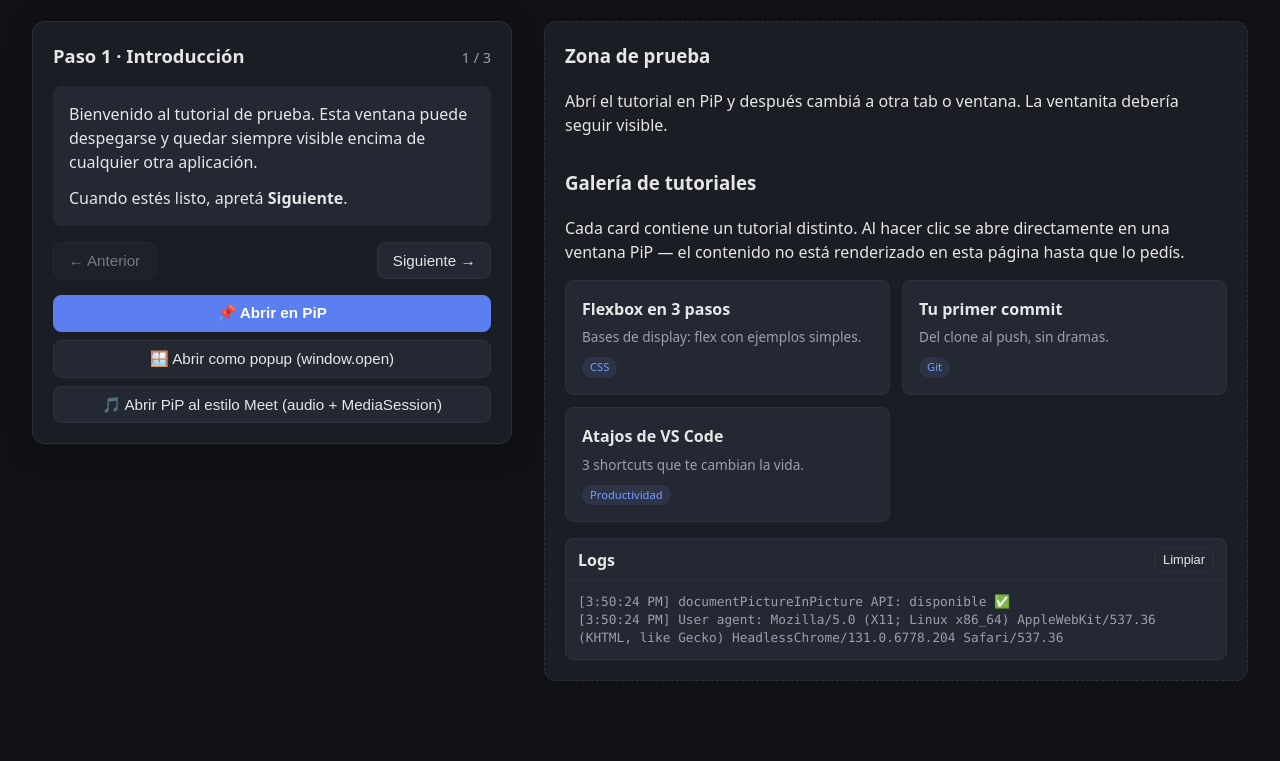
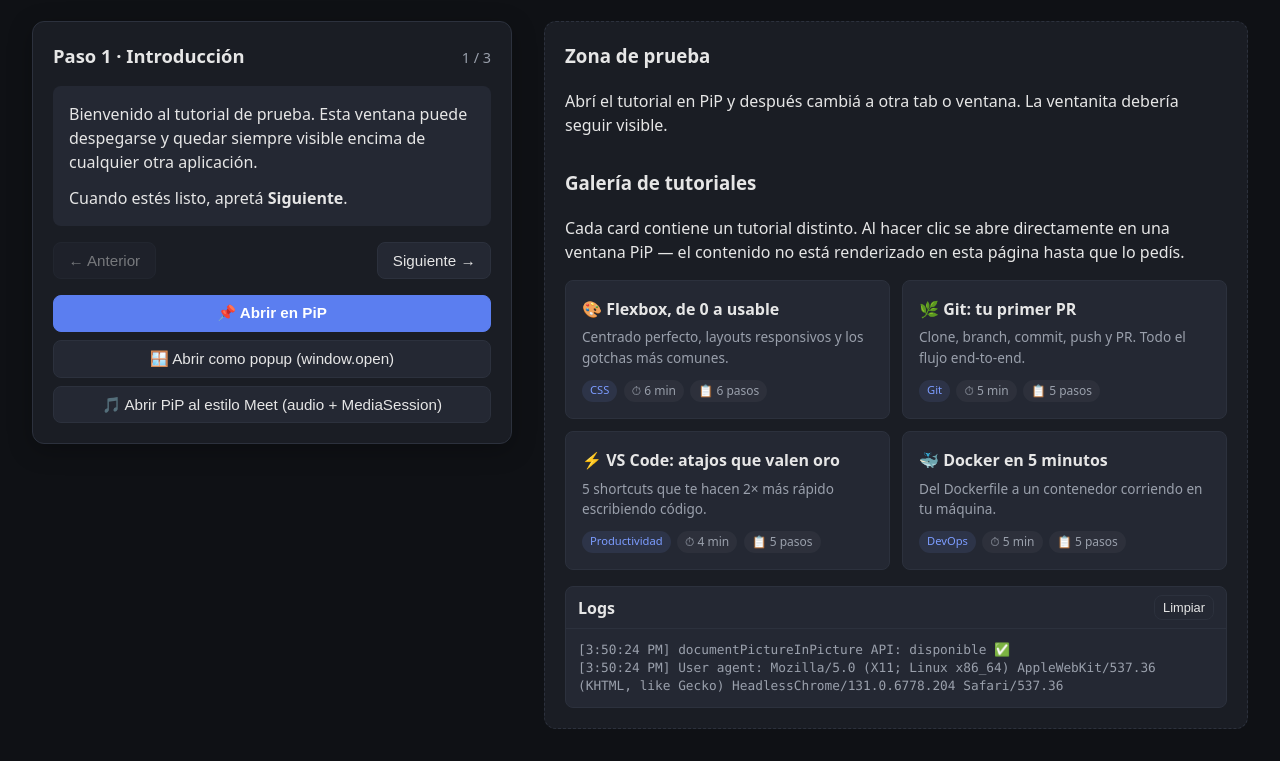
Before and after one commit to zapaiamarce/pip-poc, a website built with Vite: page index.html in a window 1280 px wide. Shown: the part 101-862 px from the top of the page. Before the commit the page ends 814 px from the top, so only its background shows below. Built offline with nearby package versions, Linux system fonts and the light colour scheme.

Commit message:
feat: tutorials.json + swap content on open window
- Move tutorials data to src/tutorials.json (id, title, blurb, badge,
  duration, steps per entry) imported by main.js
- Richer cards with duration + step count + blurb
- Fix: clicking a card while the PiP is already open now SWAPS the
  content instead of being ignored
- Richer tutorial content for CSS/Git/VS Code + new Docker tutorial

Co-Authored-By: Claude Opus 4.7 (1M context) <noreply@anthropic.com>

```diff
--- a/src/main.js
+++ b/src/main.js
@@ -1,84 +1,10 @@
 // --- Catálogo de tutoriales ------------------------------------------------
-// Cada tutorial es data pura. La vista se construye al vuelo cuando el usuario
-// hace clic en una card. Ningún DOM se renderiza hasta ese momento.
-const tutorials = {
-  default: {
-    title: "Tutorial de ejemplo",
-    steps: [
-      {
-        title: "Paso 1 · Introducción",
-        html: `<p>Bienvenido al tutorial de prueba. Esta ventana puede despegarse y quedar siempre visible encima de cualquier otra aplicación.</p><p>Cuando estés listo, apretá <strong>Siguiente</strong>.</p>`,
-      },
-      {
-        title: "Paso 2 · Desarrollo",
-        html: `<p>Ahora cambiá a otra tab o ventana. La ventanita flotante debería seguirte y mantenerse encima.</p><p>Probá redimensionarla, moverla, y usar los botones de Anterior / Siguiente desde adentro.</p>`,
-      },
-      {
-        title: "Paso 3 · Conclusión",
-        html: `<p>Eso es todo. Cerrá la ventanita (o volvé a la tab original) y el tutorial va a volver a su lugar.</p><p>✅ POC funcionando.</p>`,
-      },
-    ],
-  },
-  css: {
-    title: "Flexbox en 3 pasos",
-    blurb: "Bases de display: flex con ejemplos simples.",
-    badge: "CSS",
-    steps: [
-      {
-        title: "Paso 1 · display: flex",
-        html: `<p>Aplicá <code>display: flex</code> al contenedor padre. Sus hijos se alinean en fila por defecto.</p><pre>.container { display: flex; }</pre>`,
-      },
-      {
-        title: "Paso 2 · justify-content",
-        html: `<p>Controla la distribución horizontal:</p><ul><li><code>flex-start</code> (default)</li><li><code>center</code></li><li><code>space-between</code></li><li><code>space-around</code></li></ul>`,
-      },
-      {
-        title: "Paso 3 · align-items",
-        html: `<p>Controla la alineación vertical. <code>center</code> centra todos los hijos en el eje cruzado.</p><p>✅ Eso es todo para empezar con flex.</p>`,
-      },
-    ],
-  },
-  git: {
-    title: "Tu primer commit",
-    blurb: "Del clone al push, sin dramas.",
-    badge: "Git",
-    steps: [
-      {
-        title: "Paso 1 · Clone",
-        html: `<p>Copiá el repo localmente:</p><pre>git clone &lt;url&gt;
-cd &lt;repo&gt;</pre>`,
-      },
-      {
-        title: "Paso 2 · Cambios + commit",
-        html: `<p>Editá archivos, después:</p><pre>git add .
-git commit -m "mi cambio"</pre>`,
-      },
-      {
-        title: "Paso 3 · Push",
-        html: `<p>Subilo al remoto:</p><pre>git push</pre><p>✅ Listo, tu cambio está en el origen.</p>`,
-      },
-    ],
-  },
-  shortcuts: {
-    title: "Atajos de VS Code",
-    blurb: "3 shortcuts que te cambian la vida.",
-    badge: "Productividad",
-    steps: [
-      {
-        title: "Paso 1 · Cmd+P",
-        html: `<p><strong>Cmd+P</strong> (Ctrl+P en Windows/Linux): buscar archivo por nombre. Rápido y fuzzy.</p>`,
-      },
-      {
-        title: "Paso 2 · Cmd+Shift+P",
-        html: `<p><strong>Cmd+Shift+P</strong>: paleta de comandos. Desde acá llegás a <em>cualquier</em> feature del editor sin recordar dónde está en los menús.</p>`,
-      },
-      {
-        title: "Paso 3 · Cmd+D",
-        html: `<p><strong>Cmd+D</strong>: selecciona la próxima ocurrencia de lo que tenés resaltado. Apretalo varias veces → multi-cursor instantáneo.</p><p>✅ Dominá estos tres y ya sos otro developer.</p>`,
-      },
-    ],
-  },
-};
+// La data vive en src/tutorials.json y se importa acá. Cada entrada tiene
+// id, title, blurb, badge, duration, steps[]. La vista se construye al vuelo
+// cuando el usuario hace clic.
+import tutorialsData from "./tutorials.json";
+const tutorials = tutorialsData;
+
 
 let floatingWin = null;
 let floatingKind = null; // "pip" | "popup" | "pip-meet"
@@ -175,12 +101,18 @@ Object.entries(tutorials)
     card.className = "card";
     card.innerHTML = `
       <h4></h4>
-      <p></p>
-      <span class="card-badge"></span>
+      <p class="card-blurb"></p>
+      <div class="card-meta">
+        <span class="card-badge"></span>
+        <span class="card-duration"></span>
+        <span class="card-steps"></span>
+      </div>
     `;
     card.querySelector("h4").textContent = data.title;
-    card.querySelector("p").textContent = data.blurb;
+    card.querySelector(".card-blurb").textContent = data.blurb;
     card.querySelector(".card-badge").textContent = data.badge;
+    card.querySelector(".card-duration").textContent = `⏱ ${data.duration}`;
+    card.querySelector(".card-steps").textContent = `📋 ${data.steps.length} pasos`;
     card.addEventListener("click", () => openPiPMeetStyle(data));
     gallery.appendChild(card);
   });
@@ -255,7 +187,16 @@ async function primeMediaSession(data) {
 // mete el nodo adentro. `mode`: "pip" (Document PiP simple), "pip-meet"
 // (Document PiP + audio/MediaSession), "popup" (window.open).
 async function openWindowWith(data, mode) {
-  if (floatingWin) { log("ya hay una ventana flotante abierta"); floatingWin.focus?.(); return; }
+  // Si ya hay una ventana abierta, swapeamos el contenido en vez de abrir
+  // otra. Más rápido y no rompe el always-on-top.
+  if (floatingWin && !floatingWin.closed) {
+    log(`swap de contenido → "${data.title}" en la ventana existente`, "evt");
+    const node = buildTutorialNode(data);
+    floatingWin.document.body.replaceChildren(node);
+    floatingWin.document.title = data.title;
+    floatingWin.focus?.();
+    return;
+  }
 
   const node = buildTutorialNode(data);
   let audio = null;
--- a/src/style.css
+++ b/src/style.css
@@ -106,6 +106,14 @@ main {
 .card:active { transform: translateY(1px); }
 .card h4 { margin: 0 0 .4rem; font-size: 1rem; }
 .card p { margin: 0; color: var(--fg-dim); font-size: .85rem; }
+.card-meta {
+  display: flex;
+  flex-wrap: wrap;
+  gap: .4rem;
+  margin-top: .75rem;
+  font-size: .75rem;
+  color: var(--fg-dim);
+}
 .card-badge {
   display: inline-block;
   font-size: .7rem;
@@ -113,7 +121,11 @@ main {
   background: rgba(124,156,255,.1);
   padding: 2px 8px;
   border-radius: 999px;
-  margin-top: .6rem;
+}
+.card-duration, .card-steps {
+  padding: 2px 8px;
+  background: rgba(255,255,255,.04);
+  border-radius: 999px;
 }
 
 .log-panel {
--- /dev/null
+++ b/src/tutorials.json
@@ -0,0 +1,147 @@
+{
+  "default": {
+    "id": "default",
+    "title": "Tutorial de ejemplo",
+    "blurb": "El tutorial default que vive en la página principal.",
+    "badge": "Demo",
+    "duration": "1 min",
+    "steps": [
+      {
+        "title": "Paso 1 · Introducción",
+        "html": "<p>Bienvenido al tutorial de prueba. Esta ventana puede despegarse y quedar siempre visible encima de cualquier otra aplicación.</p><p>Cuando estés listo, apretá <strong>Siguiente</strong>.</p>"
+      },
+      {
+        "title": "Paso 2 · Desarrollo",
+        "html": "<p>Ahora cambiá a otra tab o ventana. La ventanita flotante debería seguirte y mantenerse encima.</p><p>Probá redimensionarla, moverla, y usar los botones de Anterior / Siguiente desde adentro.</p>"
+      },
+      {
+        "title": "Paso 3 · Conclusión",
+        "html": "<p>Eso es todo. Cerrá la ventanita (o volvé a la tab original) y el tutorial va a volver a su lugar.</p><p>✅ POC funcionando.</p>"
+      }
+    ]
+  },
+
+  "css-flexbox": {
+    "id": "css-flexbox",
+    "title": "🎨 Flexbox, de 0 a usable",
+    "blurb": "Centrado perfecto, layouts responsivos y los gotchas más comunes.",
+    "badge": "CSS",
+    "duration": "6 min",
+    "steps": [
+      {
+        "title": "Paso 1 · Qué resuelve Flexbox",
+        "html": "<p>Flexbox es un sistema de layout <strong>unidimensional</strong>: distribuye hijos en una fila <em>o</em> una columna.</p><p>Casos típicos donde brilla:</p><ul><li>Centrar algo horizontal y vertical</li><li>Barra de navegación con logo izquierda / items derecha</li><li>Cards de ancho igual que se adaptan</li></ul><p>Para grillas 2D (filas × columnas) usá <code>grid</code>, no flex.</p>"
+      },
+      {
+        "title": "Paso 2 · El setup mínimo",
+        "html": "<p>Todo empieza en el contenedor padre:</p><pre>.container {\n  display: flex;\n  gap: 1rem;\n}</pre><p>Con eso solo, los hijos pasan a estar en fila y con separación entre sí. <code>gap</code> evita tener que poner márgenes en cada hijo.</p>"
+      },
+      {
+        "title": "Paso 3 · Ejes: main vs cross",
+        "html": "<p>La dirección la elige <code>flex-direction</code>:</p><ul><li><code>row</code> (default) → eje principal es horizontal</li><li><code>column</code> → eje principal es vertical</li></ul><p>El <strong>eje cruzado</strong> es siempre el perpendicular. Entender esto es clave porque <code>justify-content</code> actúa sobre el main y <code>align-items</code> sobre el cross.</p>"
+      },
+      {
+        "title": "Paso 4 · El centrado perfecto",
+        "html": "<p>Tres líneas, para siempre:</p><pre>.container {\n  display: flex;\n  justify-content: center;\n  align-items: center;\n}</pre><p>Lo que tengas adentro queda centrado. Funciona igual con 1 hijo o con 10.</p>"
+      },
+      {
+        "title": "Paso 5 · flex: 1 y amigos",
+        "html": "<p>En el hijo, <code>flex: 1</code> es el comodín: \"ocupá todo el espacio disponible\".</p><pre>.sidebar { width: 240px; }\n.content { flex: 1; } /* se estira */</pre><p>Si tenés varios hijos con <code>flex: 1</code>, se reparten el espacio en partes iguales.</p>"
+      },
+      {
+        "title": "Paso 6 · Gotchas comunes",
+        "html": "<p>⚠️ Errores que todos cometimos:</p><ul><li><strong>min-width: 0</strong> — sin esto, un hijo con texto largo puede romper el layout</li><li><strong>flex-wrap: wrap</strong> — por default los hijos no bajan de línea, se encogen</li><li><strong>align-items</strong> va en el padre; <strong>align-self</strong> permite sobreescribir en un hijo específico</li></ul><p>✅ Con estos 6 pasos resolvés el 90% de los layouts.</p>"
+      }
+    ]
+  },
+
+  "git-first-pr": {
+    "id": "git-first-pr",
+    "title": "🌿 Git: tu primer PR",
+    "blurb": "Clone, branch, commit, push y PR. Todo el flujo end-to-end.",
+    "badge": "Git",
+    "duration": "5 min",
+    "steps": [
+      {
+        "title": "Paso 1 · Clonar el repo",
+        "html": "<p>Traete el proyecto a tu máquina:</p><pre>git clone git@github.com:usuario/repo.git\ncd repo</pre><p>Verificá que estás en la branch principal:</p><pre>git status\ngit branch</pre>"
+      },
+      {
+        "title": "Paso 2 · Crear una branch",
+        "html": "<p><strong>Nunca trabajes directo sobre <code>main</code>.</strong> Creá una branch descriptiva:</p><pre>git checkout -b fix/login-error</pre><p>Convenciones útiles:</p><ul><li><code>feat/…</code> para features nuevas</li><li><code>fix/…</code> para bugs</li><li><code>chore/…</code> para tareas de mantenimiento</li></ul>"
+      },
+      {
+        "title": "Paso 3 · Hacer cambios y commitear",
+        "html": "<p>Editá archivos normalmente. Cuando quieras guardar progreso:</p><pre>git add archivo.js\ngit commit -m \"fix: corrige validación de email\"</pre><p>El mensaje debe ser claro en presente imperativo (\"fix\", no \"fixed\"). Commits chicos y frecuentes > commits gigantes.</p>"
+      },
+      {
+        "title": "Paso 4 · Push al remoto",
+        "html": "<p>La primera vez usás <code>-u</code> para linkear la branch local con la remota:</p><pre>git push -u origin fix/login-error</pre><p>Para los pushes siguientes alcanza con:</p><pre>git push</pre>"
+      },
+      {
+        "title": "Paso 5 · Abrir el PR",
+        "html": "<p>En la web de GitHub/GitLab te va a aparecer un banner ofreciendo abrir el PR. O con <code>gh</code>:</p><pre>gh pr create --fill</pre><p>Escribí una descripción clara:</p><ul><li><strong>Qué</strong> cambia</li><li><strong>Por qué</strong></li><li><strong>Cómo testearlo</strong></li></ul><p>✅ Listo, tu código está en review.</p>"
+      }
+    ]
+  },
+
+  "vscode-shortcuts": {
+    "id": "vscode-shortcuts",
+    "title": "⚡ VS Code: atajos que valen oro",
+    "blurb": "5 shortcuts que te hacen 2× más rápido escribiendo código.",
+    "badge": "Productividad",
+    "duration": "4 min",
+    "steps": [
+      {
+        "title": "Paso 1 · Cmd+P — Ir a archivo",
+        "html": "<p><kbd>Cmd</kbd>+<kbd>P</kbd> (o <kbd>Ctrl</kbd>+<kbd>P</kbd> en Win/Linux)</p><p>Escribí parte del nombre del archivo. Búsqueda fuzzy — no hace falta que sea exacto.</p><p>💡 Tip: escribí <code>@</code> después del nombre para saltar a un símbolo dentro del archivo.</p>"
+      },
+      {
+        "title": "Paso 2 · Cmd+Shift+P — Paleta de comandos",
+        "html": "<p><kbd>Cmd</kbd>+<kbd>Shift</kbd>+<kbd>P</kbd></p><p>El shortcut más importante de VS Code. Desde acá llegás a <em>cualquier</em> feature sin recordar en qué menú estaba.</p><p>Ejemplos útiles:</p><ul><li><code>Format Document</code></li><li><code>Toggle Word Wrap</code></li><li><code>Git: Checkout to…</code></li></ul>"
+      },
+      {
+        "title": "Paso 3 · Cmd+D — Multi-cursor inteligente",
+        "html": "<p><kbd>Cmd</kbd>+<kbd>D</kbd></p><p>Seleccioná una palabra. Apretá Cmd+D → seleccionás la próxima ocurrencia. Repetilo para ir acumulando.</p><p>Después editás todas a la vez. Ideal para renames chicos sin recurrir al Find & Replace.</p><p>💡 Si necesitás seleccionar <em>todas</em> de una, usá <kbd>Cmd</kbd>+<kbd>Shift</kbd>+<kbd>L</kbd>.</p>"
+      },
+      {
+        "title": "Paso 4 · Cmd+Click — Go to definition",
+        "html": "<p><kbd>Cmd</kbd>+<kbd>Click</kbd> sobre cualquier símbolo → saltás a su definición.</p><p><kbd>Ctrl</kbd>+<kbd>-</kbd> (macOS) o <kbd>Alt</kbd>+<kbd>←</kbd> → volver atrás.</p><p>Básicamente navegás el código como si fueran links.</p>"
+      },
+      {
+        "title": "Paso 5 · Cmd+/ — Comentar",
+        "html": "<p><kbd>Cmd</kbd>+<kbd>/</kbd></p><p>Comenta/descomenta la línea actual o la selección. VS Code detecta el lenguaje y usa la sintaxis correcta.</p><p>Para comentarios de bloque: <kbd>Cmd</kbd>+<kbd>Shift</kbd>+<kbd>A</kbd>.</p><p>✅ Con estos 5 ya sos otro developer.</p>"
+      }
+    ]
+  },
+
+  "docker-intro": {
+    "id": "docker-intro",
+    "title": "🐳 Docker en 5 minutos",
+    "blurb": "Del Dockerfile a un contenedor corriendo en tu máquina.",
+    "badge": "DevOps",
+    "duration": "5 min",
+    "steps": [
+      {
+        "title": "Paso 1 · ¿Qué es una imagen?",
+        "html": "<p>Una <strong>imagen</strong> es una snapshot de todo lo necesario para correr tu app: sistema, dependencias, código.</p><p>Un <strong>contenedor</strong> es una instancia corriendo de esa imagen.</p><p>Analogía: imagen = clase, contenedor = objeto instanciado.</p>"
+      },
+      {
+        "title": "Paso 2 · Tu primer Dockerfile",
+        "html": "<p>Archivo <code>Dockerfile</code> en la raíz del proyecto:</p><pre>FROM node:20-alpine\nWORKDIR /app\nCOPY package*.json ./\nRUN npm install\nCOPY . .\nCMD [\"node\", \"server.js\"]</pre><p>Cada línea es una <em>capa</em>. Ordená de menos a más volátil para aprovechar el cache.</p>"
+      },
+      {
+        "title": "Paso 3 · Buildear la imagen",
+        "html": "<pre>docker build -t mi-app .</pre><p>El punto final es el contexto (la carpeta actual). <code>-t</code> es el tag con el que nombrás la imagen.</p><p>Verificá con:</p><pre>docker images</pre>"
+      },
+      {
+        "title": "Paso 4 · Correr el contenedor",
+        "html": "<pre>docker run -p 3000:3000 --name mi-app-1 mi-app</pre><p>Flags clave:</p><ul><li><code>-p host:container</code> → mapea puertos</li><li><code>-d</code> → corre en background</li><li><code>--name</code> → nombre para referenciarlo después</li><li><code>-e KEY=val</code> → env vars</li></ul>"
+      },
+      {
+        "title": "Paso 5 · Comandos de supervivencia",
+        "html": "<pre>docker ps           # contenedores corriendo\ndocker logs &lt;name&gt;  # ver output\ndocker exec -it &lt;name&gt; sh  # entrar a shell\ndocker stop &lt;name&gt;  # parar\ndocker rm &lt;name&gt;    # borrar</pre><p>✅ Con esto ya podés dockerizar cualquier app Node/Python/Go básica.</p>"
+      }
+    ]
+  }
+}
```
